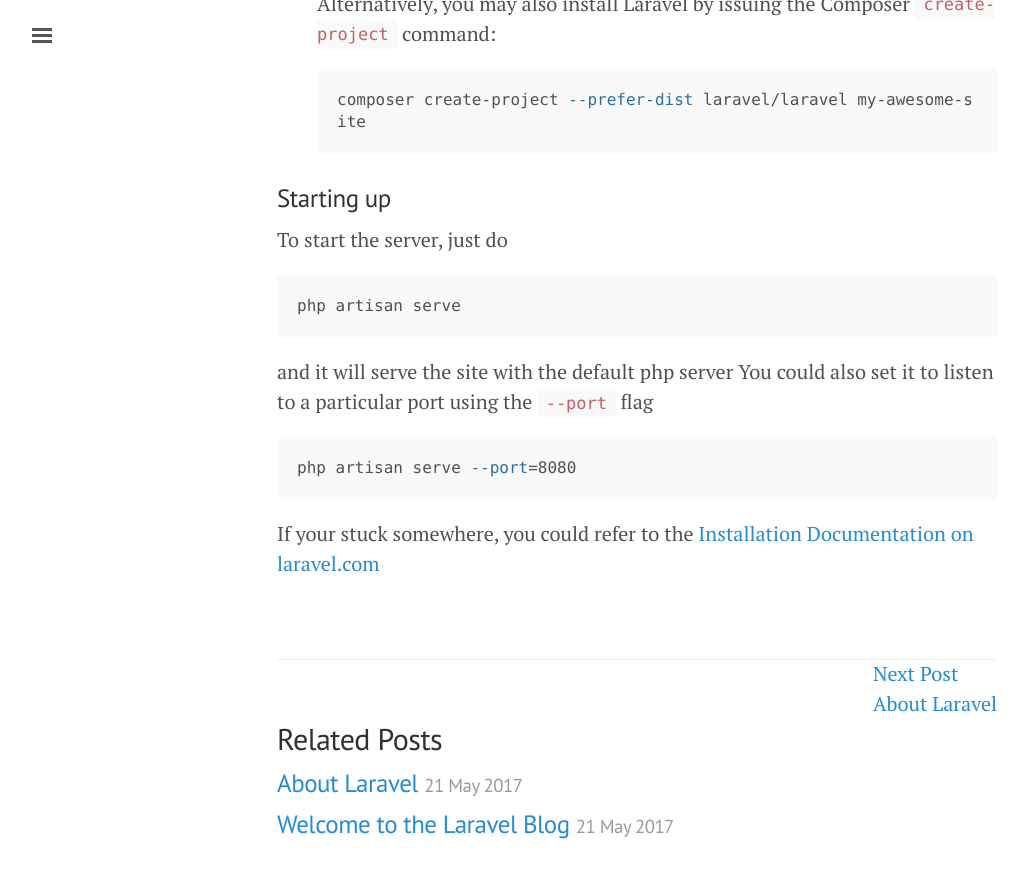
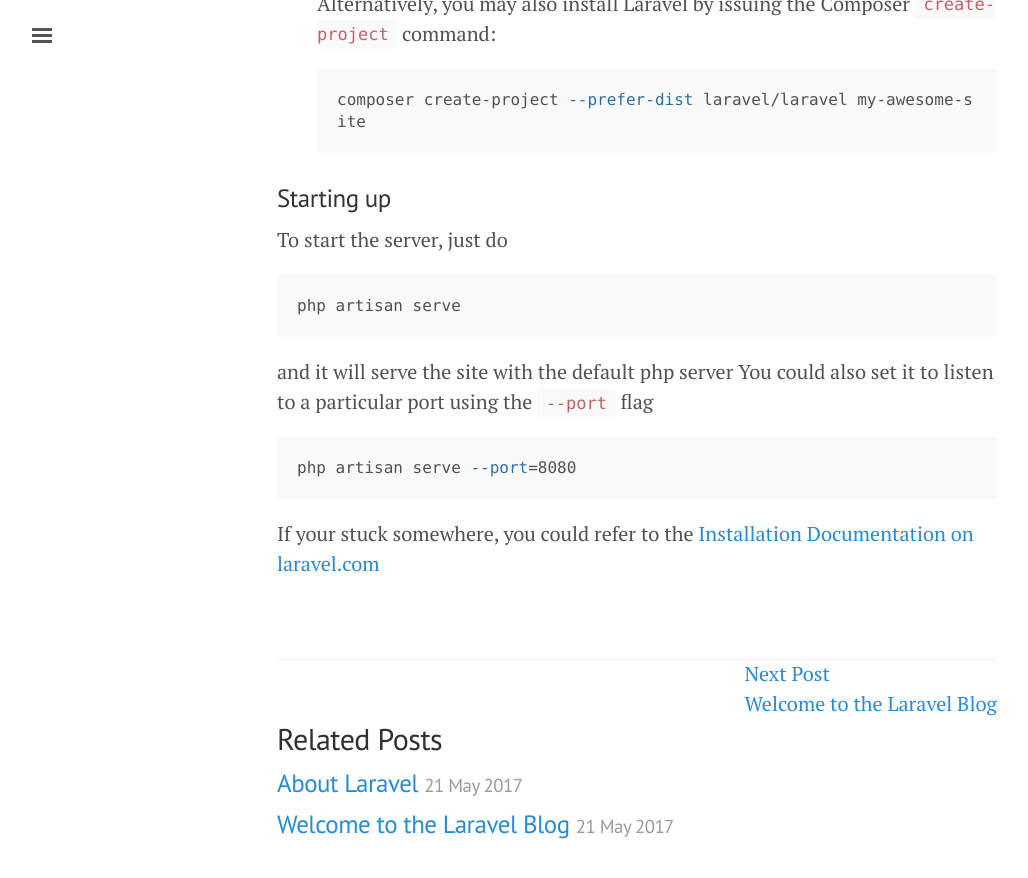
Before and after one commit to meldsza/meldsza.github.io, a Jekyll site: the page built from _posts/2017-05-21-setting-up.md, in a window 1280 px wide and 900 px high, scrolled down 1011 px. Shown: the top 878 px of the window, without its empty margins (3-1031 px from the left). Built offline with Jekyll 4.4.1, drawn with Linux system fonts in a browser that asks for light colours; part of the change alters nothing that is shown.

```diff
--- a/_posts/2017-05-21-setting-up.md
+++ b/_posts/2017-05-21-setting-up.md
@@ -2,7 +2,7 @@
 layout: post
 title: Setting Up
 category: laravel
-date: 2017-05-21 13:50:00
+date: 2017-05-21 05:25:00
 ---
 ### Requirements
 The Laravel framework has a few system requirements. You could use [Laravel Homestead](https://laravel.com/docs/5.4/homestead) or manually satisfy the below requirements
```
